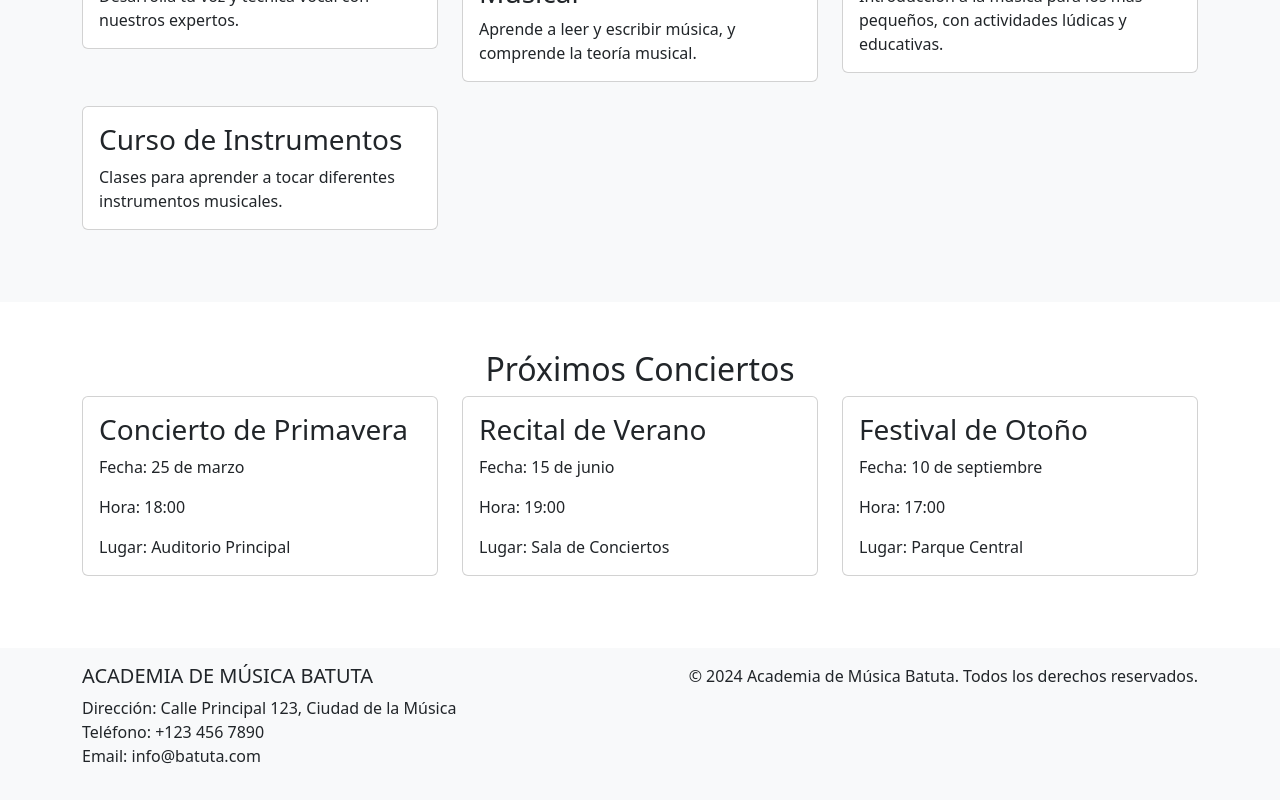
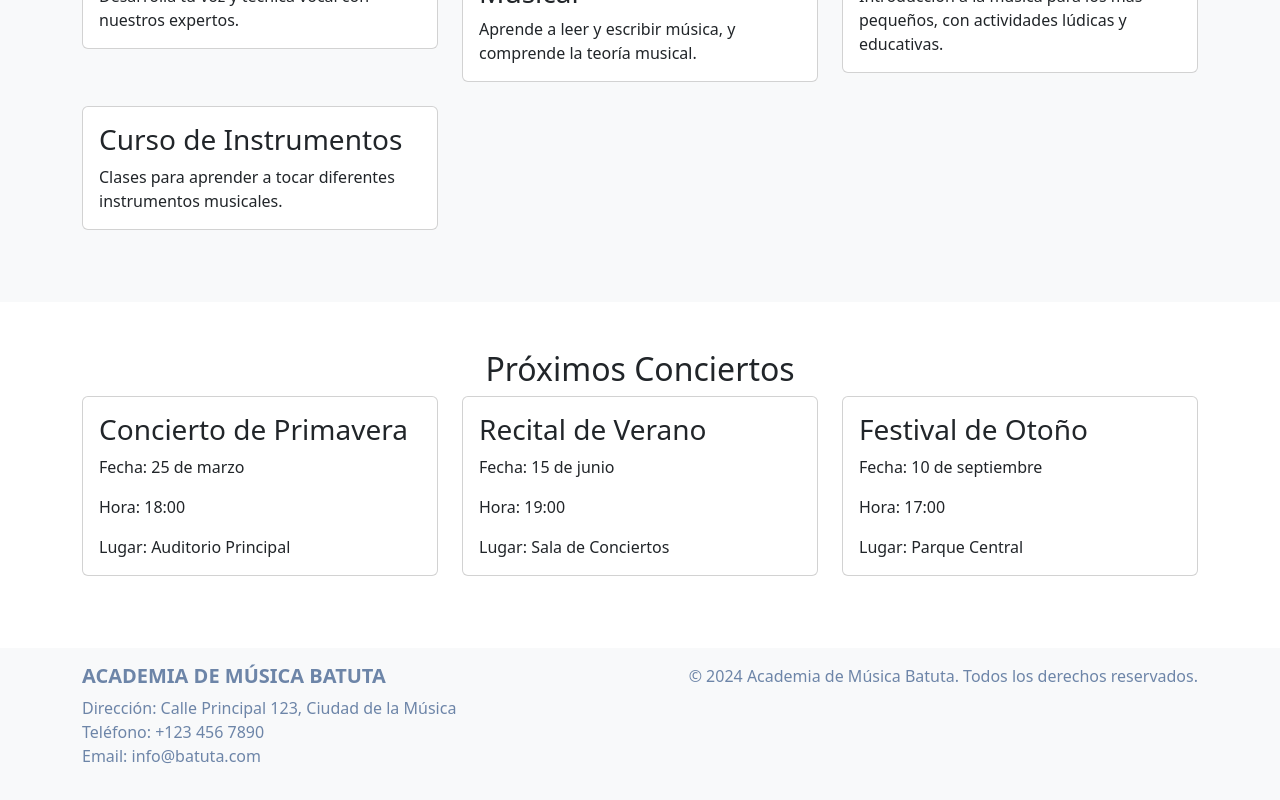
Before and after one commit to 4n483l/batuta-frontend, an Angular app: page / in a window 1280 px wide. Shown: the part 751-1551 px from the top of the page. Built offline with nearby package versions, Linux system fonts and the light colour scheme.

Commit message:
estilos footer y navbar

```diff
--- a/package.json
+++ b/package.json
@@ -18,6 +18,7 @@
     "@angular/platform-browser": "^15.0.0",
     "@angular/platform-browser-dynamic": "^15.0.0",
     "@angular/router": "^15.0.0",
+    "@popperjs/core": "^2.11.8",
     "bootstrap": "^5.3.3",
     "jquery": "^3.7.1",
     "rxjs": "~7.5.0",
--- a/src/app/app.component.ts
+++ b/src/app/app.component.ts
@@ -1,4 +1,6 @@
 import { Component } from '@angular/core';
+
+
 
 @Component({
   selector: 'app-root',
--- a/src/app/shared/footer/footer.component.scss
+++ b/src/app/shared/footer/footer.component.scss
@@ -0,0 +1,22 @@
+/* Estilo para el footer */
+footer {
+    background-color: #f8f9fa; /* Color de fondo */
+    color: #6d85a8; /* Color de texto por defecto */
+}
+
+/* Estilo para los encabezados y párrafos dentro del footer */
+footer h5,
+footer p {
+    font-weight: normal; /* Peso de fuente normal por defecto */
+}
+
+/* Para mantener el color y estilo al pasar el mouse, solo aplicar el estilo normal */
+footer h5,
+footer p {
+    color: #6d85a8; /* Color de texto */
+}
+
+/* Si deseas el texto en negrita por defecto, simplemente establece el siguiente estilo */
+footer h5 {
+    font-weight: bold; /* Hacer que el encabezado sea en negrita */
+}
--- a/src/app/shared/navbar/navbar.component.scss
+++ b/src/app/shared/navbar/navbar.component.scss
@@ -10,7 +10,8 @@
 
 /* Cambiar el color de los enlaces en hover */
 .navbar-nav .nav-link:hover {
-    color: #f8f9fa; /* Color de texto al pasar el mouse */
+    color: #6d85a8; /* Color de texto al pasar el mouse */
+    font-weight: bold; /* Cambiar a negrita al pasar el mouse */
 }
 
 /* Estilo para el logotipo */
--- a/src/index.html
+++ b/src/index.html
@@ -13,17 +13,14 @@
     integrity="sha512-rqQltXRuHxtPWhktpAZxLHUVJ3Eombn3hvk9PHjV/N5DMUYnzKPC1i3ub0mEXgFzsaZNeJcoE0YHq0j/GFsdGg=="
     crossorigin="anonymous" referrerpolicy="no-referrer" />
 
-  <!-- CSS de Bootstrap desde un CDN -->
-  <link href="https://cdn.jsdelivr.net/npm/bootstrap@5.3.0-alpha1/dist/css/bootstrap.min.css" rel="stylesheet">
+
 
 </head>
 
 <body>
   <app-root></app-root>
 
-  <!-- Scripts de Bootstrap y Popper.js desde un CDN -->
-  <script src="https://cdn.jsdelivr.net/npm/@popperjs/core@2.9.3/dist/umd/popper.min.js"></script>
-  <script src="https://cdn.jsdelivr.net/npm/bootstrap@5.3.0-alpha1/dist/js/bootstrap.min.js"></script>
+
 
 </body>
 
```
Also changed, not shown: src/styles.scss (line endings or trailing spaces), 1 other file (tests, documents, lock files or other folders).
